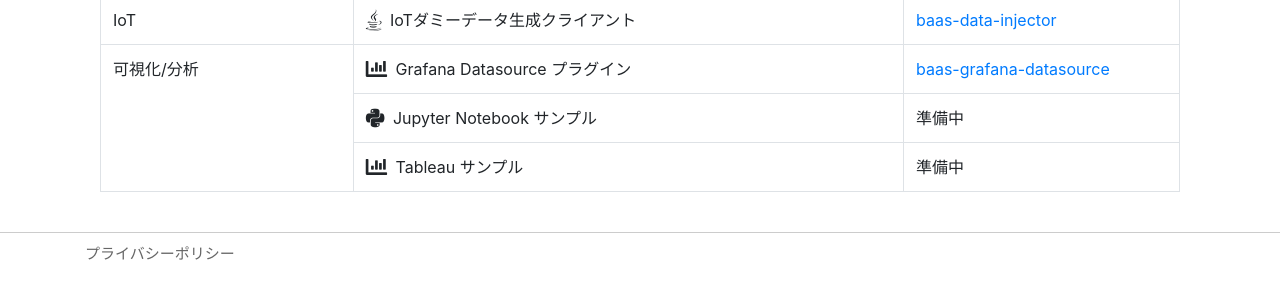
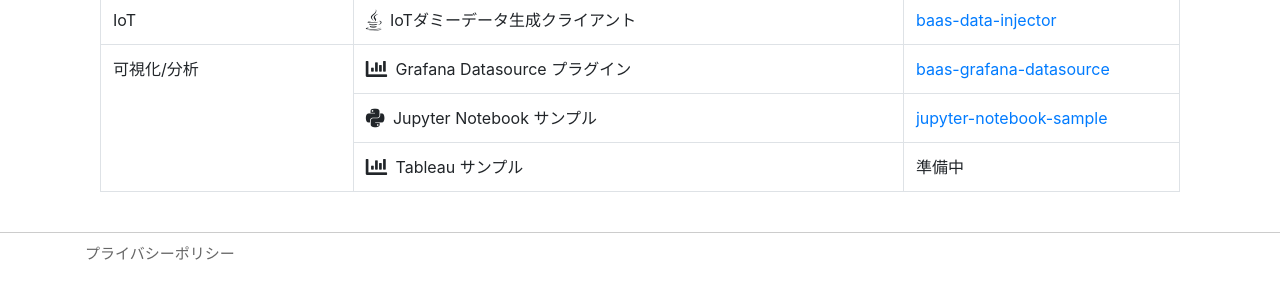
Before and after one commit to nec-baas/nec-baas.github.io, a Jekyll site: the page built from samples.html, in a window 1280 px wide. Shown: the part 1615-1904 px from the top of the page. Built offline with Jekyll 4.4.1, drawn with Linux system fonts in a browser that asks for light colours; nearby versions of some CDN libraries.

Commit message:
add jupyter notebook sample

```diff
--- a/samples.html
+++ b/samples.html
@@ -167,7 +167,7 @@
                 </tr>
                 <tr>
                     <td><i class="fab fa-python fa-lg pr-1"></i> Jupyter Notebook サンプル</td>
-                    <td>準備中</td>
+                    <td><a href="https://github.com/nec-baas/jupyter-notebook-sample">jupyter-notebook-sample</a></td>
                 </tr>
                 <tr>
                     <td><i class="fas fa-chart-bar fa-lg pr-1"></i> Tableau サンプル</td>
```
